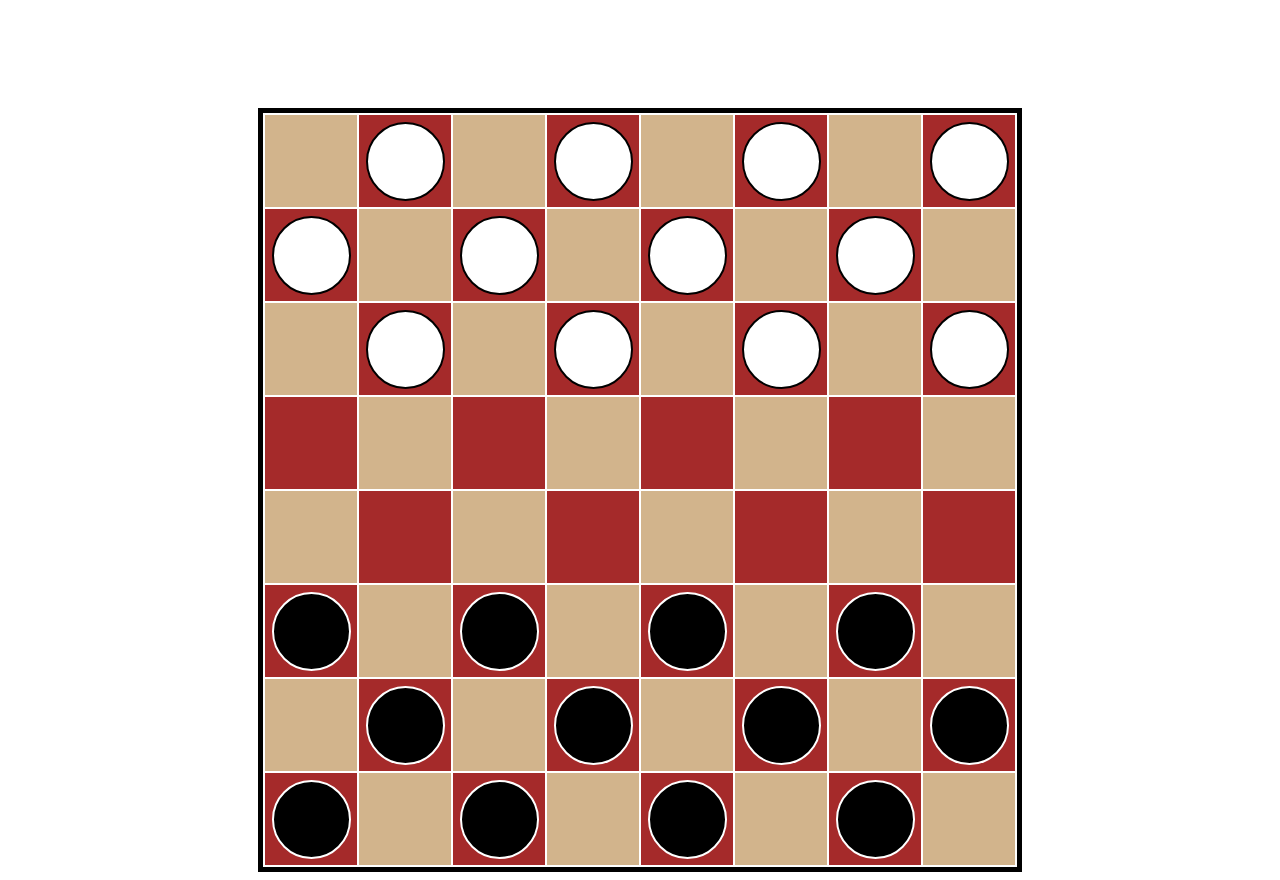
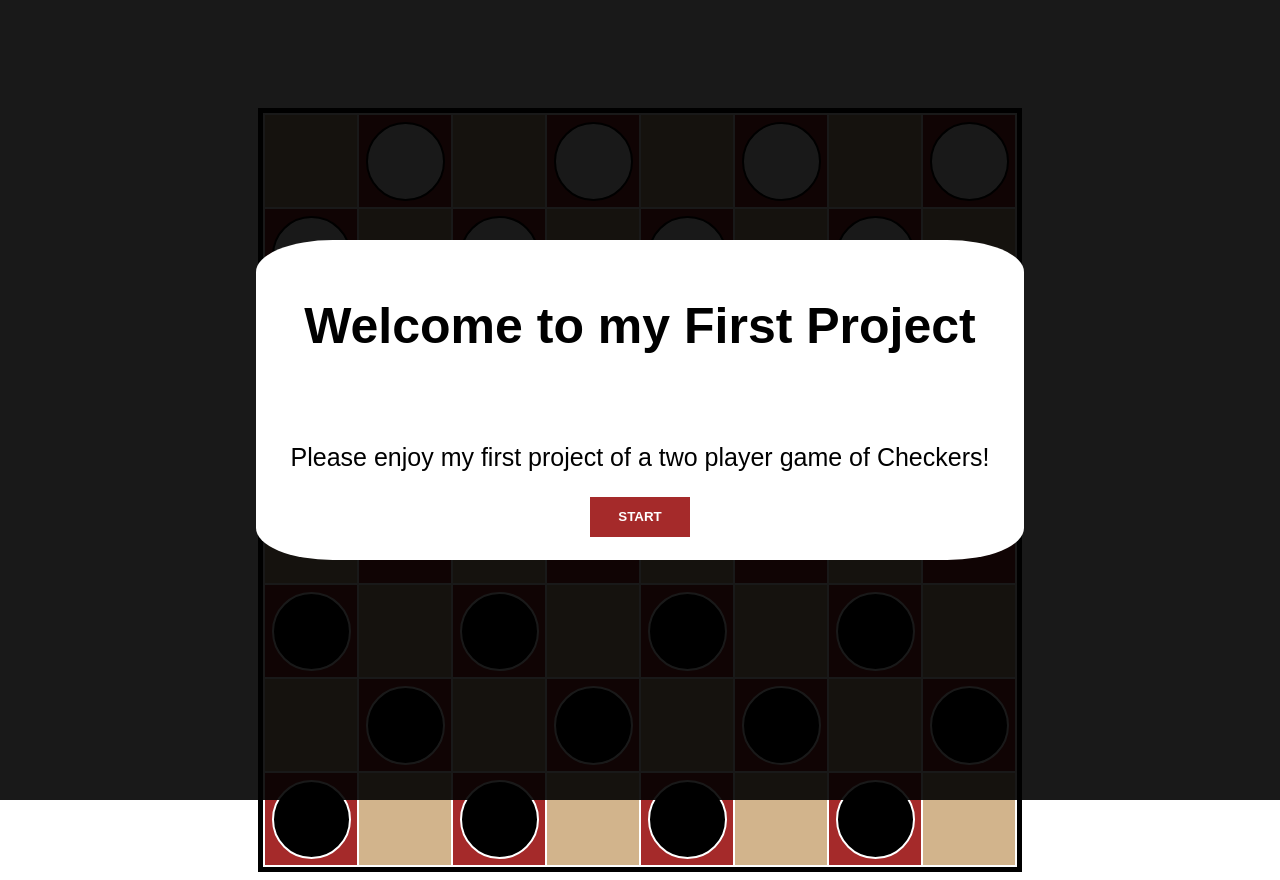
Before and after one commit to MattV-NL/CheckersGame, a plain HTML site: page index.html in a window 1280 px wide. Drawn offline with Linux system fonts and the light colour scheme.

Commit message:
added welcome message and made it so when the start button is clicked the message will leave the screen

```diff
--- a/index.html
+++ b/index.html
@@ -5,7 +5,7 @@
     <meta http-equiv="X-UA-Compatible" content="IE=edge">
     <meta name="viewport" content="width=device-width, initial-scale=1.0">
     <title>Checkers</title>
-    <link rel="stylesheet" href="style/style.css">
+    <link rel="stylesheet" href="./style/style.css">
 </head>
 <div class="container">
 <body>
@@ -91,7 +91,14 @@
             <td class="light-space"></td>
         </tr>
     </table>
+    <div id="welcome-background" class="welcome-background">
+        <div class="welcome-message"><h1>Welcome to my First Project</h1>
+        <br>
+        <p>Please enjoy my first project of a two player game of Checkers!</p>
+        <button id="start-button" class="start-button">START</button>
+        </div>
+    </div>
 </body>
 </div>
-<script src="script.js"></script>
+<script src="./script.js"></script>
 </html>
--- a/script.js
+++ b/script.js
@@ -1,9 +1,10 @@
-const blackPiece = document.querySelectorAll(".black-piece");
+//document.getElementById("welcome").style.display = 'none'
 
-function handleClick() {
-    blackPiece.AddEventListener('click', e => {
-    console.log(e)
-})
+let button = document.getElementById('start-button');
+let welcomeMessage = document.getElementById('welcome-background');
+
+function startButton() {
+    welcomeMessage.style.display = 'none'
 }
 
-handleClick()
+button.addEventListener('click', startButton)
--- a/style/style.css
+++ b/style/style.css
@@ -1,11 +1,11 @@
 .body {
-    font-family: Arial, Helvetica, sans-serif;
     font-size: 16px;
     font-weight: normal;
 }
 
 .container {
     padding-top: 100px;
+    font-family: Arial, Helvetica, sans-serif;
     display: flex;
     justify-content: center;
     align-items: center;
@@ -47,3 +47,42 @@ td {
 .gameboard {
     border: solid black 5px;
 }
+
+.welcome-background {
+    display: flex;
+    position: fixed;
+    top: 0;
+    bottom: 0;
+    right: 0;
+    left: 0;
+    background-color: rgba(0, 0, 0, 0.9);
+    justify-content: center;
+    align-items: center;
+    flex-direction: column;
+}
+
+.welcome-message {
+    height: 40vh;
+    width: 60vw;
+    background-color: white;
+    border-radius: 10%;
+    justify-content: center;
+    align-items: center;
+    display: flex;
+    font-size: 25px;
+    flex-direction: column;
+}
+
+.start-button {
+    background-color: brown;
+    height: 40px;
+    width: 100px;
+    color: white;
+    font-weight: bold;
+    border: none;
+}
+
+.start-button:hover {
+    background-color: tan;
+    color: black;
+}
```
